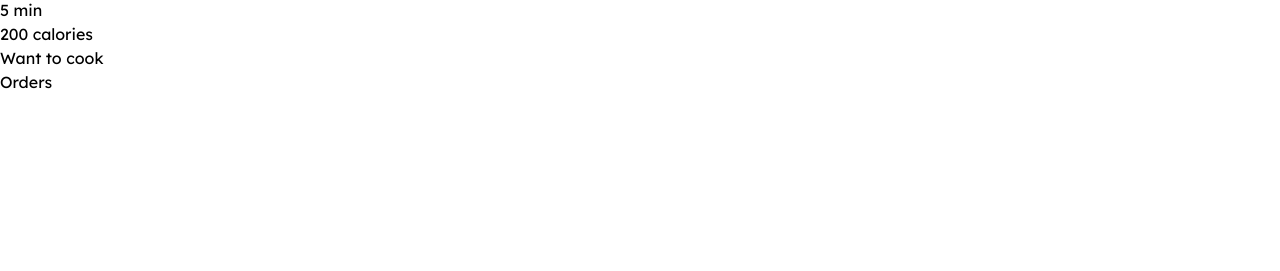
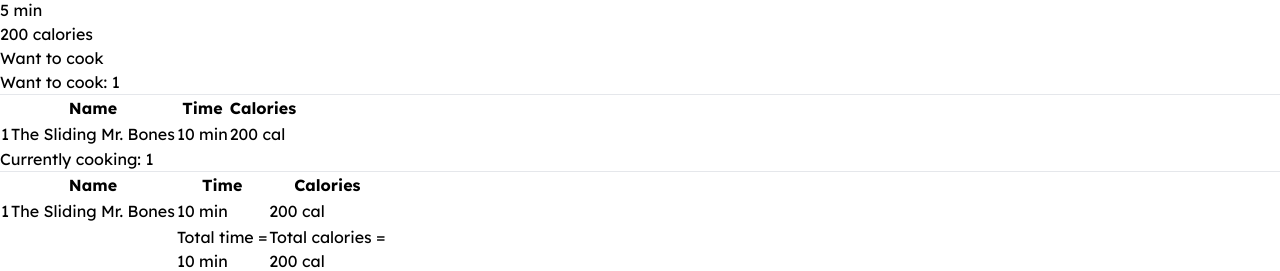
Before and after one commit to asirff399/Chefs-Table-React, a React (Vite) app: page / in a window 1280 px wide. Shown: the part 5990-6261 px from the top of the page. Before the commit the page ends 6084 px from the top, so only its background shows below. Built offline with nearby package versions, Linux system fonts and the light colour scheme.

Commit message:
[Order board] - ui complete

```diff
--- a/src/Components/Order/Order.jsx
+++ b/src/Components/Order/Order.jsx
@@ -1,7 +1,61 @@
 const Order = () => {
     return (
-        <div className="h-screen border-2 p-5 border-slate-200 rounded-xl">
-            <h1>Orders</h1>
+        <div className="h-screen border-2 border-slate-200 rounded-xl">
+            <div>
+                <div className="w-4/6 mx-auto my-2">
+                    <h1 className="text-center text-2xl font-semibold m-4 mt-7">Want to cook: 1</h1>
+                    <hr />
+                </div>
+                <table className="table-auto w-full border-collapse ">
+                    <thead>
+                        <tr>
+                            <th className="px-4 py-2 text-left"></th>
+                            <th className="px-4 py-2 text-left">Name</th>
+                            <th className="px-4 py-2 text-left">Time</th>
+                            <th className="px-4 py-2 text-left">Calories</th>
+                        </tr>
+                    </thead>
+                    <tbody className="bg-gray-100">
+                        <tr className="even:bg-gray-50">
+                            <td className="px-4 py-2">1</td>
+                            <td className="px-4 py-2">The Sliding Mr. Bones</td>
+                            <td className="px-4 py-2">10 min</td>
+                            <td className="px-4 py-2">200 cal</td>
+                        </tr>
+                    </tbody>
+                </table>
+
+            </div>
+            <div>
+                <div className="w-4/6 mx-auto my-2">
+                    <h1 className="text-center text-2xl font-semibold m-4 mt-7">Currently cooking: 1</h1>
+                    <hr />
+                </div>
+                <table className="table-auto w-full border-collapse ">
+                    <thead>
+                        <tr>
+                            <th className="px-4 py-2 text-left"></th>
+                            <th className="px-4 py-2 text-left">Name</th>
+                            <th className="px-4 py-2 text-left">Time</th>
+                            <th className="px-4 py-2 text-left">Calories</th>
+                        </tr>
+                    </thead>
+                    <tbody className="bg-gray-100">
+                        <tr className="even:bg-gray-50">
+                            <td className="px-4 py-2">1</td>
+                            <td className="px-4 py-2">The Sliding Mr. Bones</td>
+                            <td className="px-4 py-2">10 min</td>
+                            <td className="px-4 py-2">200 cal</td>
+                        </tr>
+                    </tbody>
+                        <tr className="mt-11">
+                            <td className="px-4 py-2"></td>
+                            <td className="px-4 py-2"></td>
+                            <td className="px-4 py-2">Total time = <br />10 min</td>
+                            <td className="px-4 py-2">Total calories = <br />200 cal</td>
+                        </tr>
+                </table>
+            </div>
         </div>
     );
 };
```
